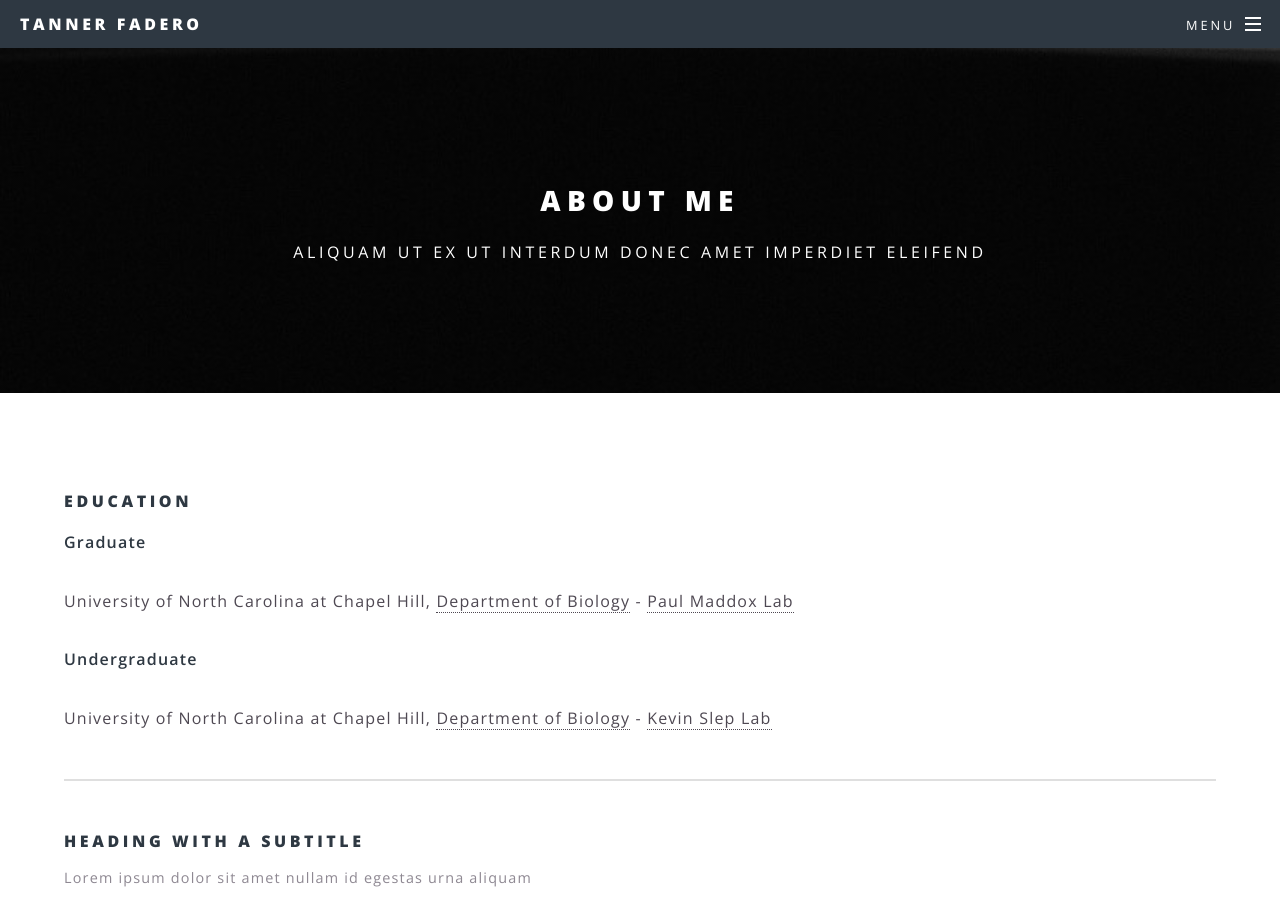
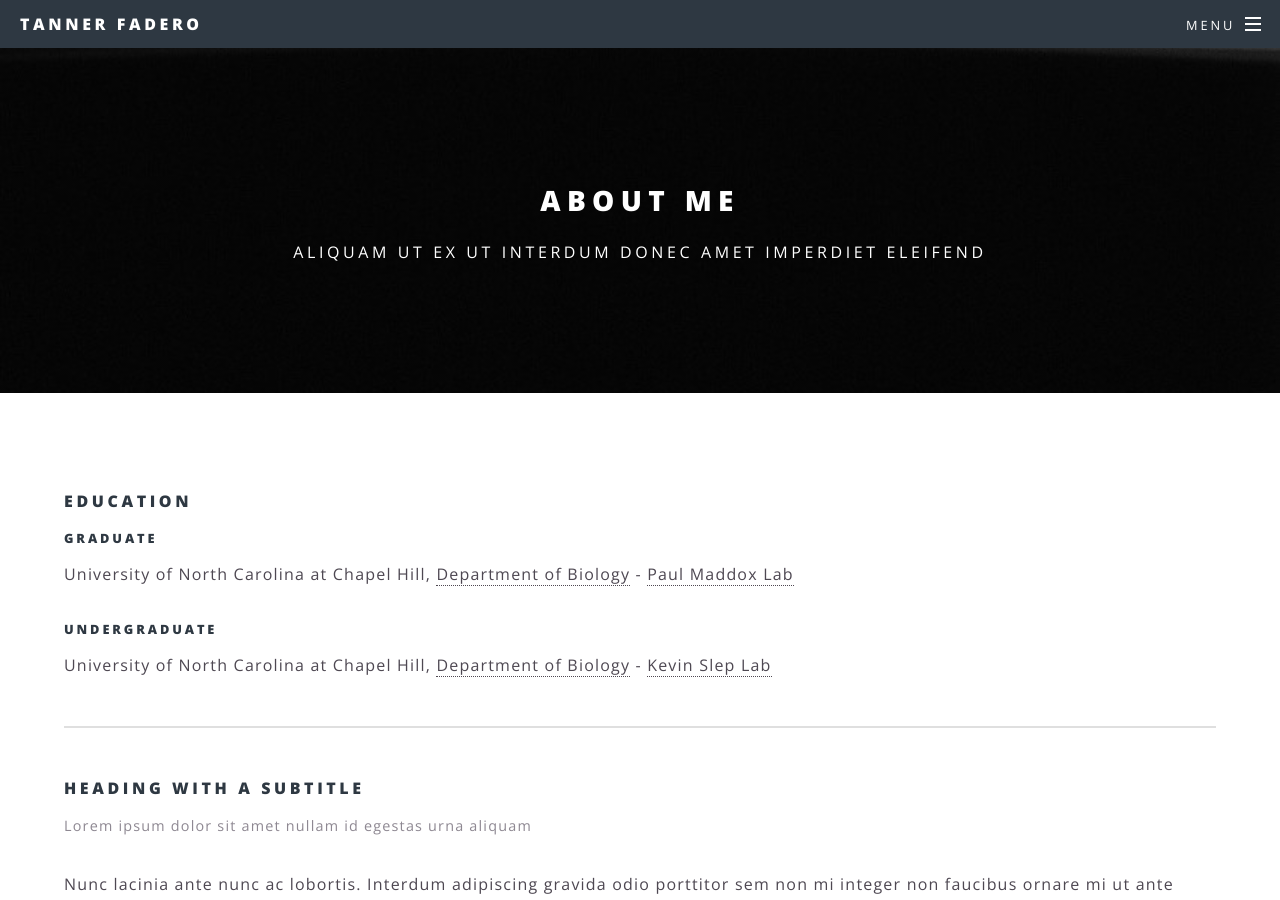
Before and after one commit to fadero/fadero.github.io, a Jekyll site: the page built from About Me.html, in a window 1280 px wide and 900 px high. Built offline with Jekyll 4.4.1, drawn with Linux system fonts in a browser that asks for light colours.

```diff
--- a/About Me.html
+++ b/About Me.html
@@ -4,9 +4,9 @@ title: About Me
 ---
 			<section>
 				<h4>Education</h4>
-				<p><b>Graduate</b></p>
+				<h5>Graduate</h5>
 					<p>University of North Carolina at Chapel Hill, <a href="https://bio.unc.edu">Department of Biology</a> - <a href="http://labs.bio.unc.edu/Maddox/Site/Welcome.html">Paul Maddox Lab</a>
-				<p><b>Undergraduate</b></p>
+				<h5>Undergraduate</h5>
 					<p>University of North Carolina at Chapel Hill, <a href="https://bio.unc.edu">Department of Biology</a> - <a href="http://www.sleplab.org">Kevin Slep Lab</a>
 				<hr />
 				<header>
```
